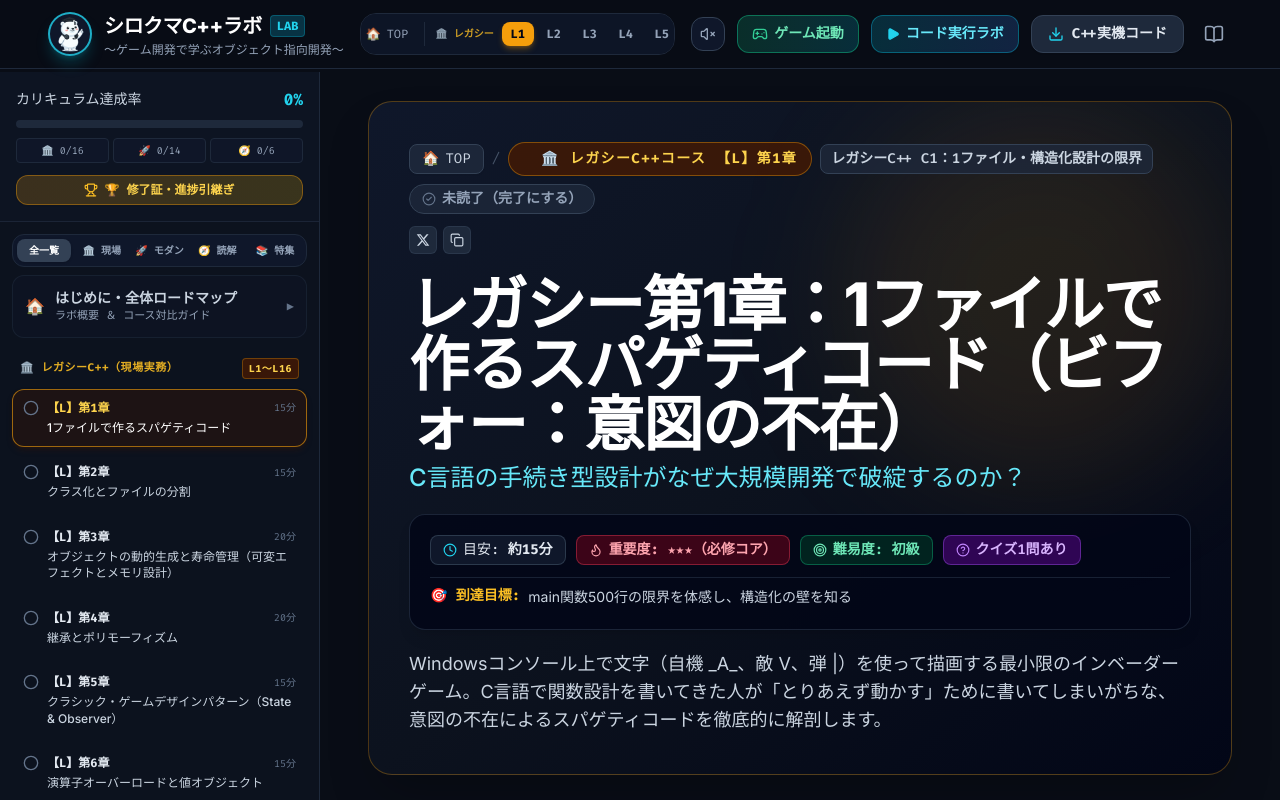
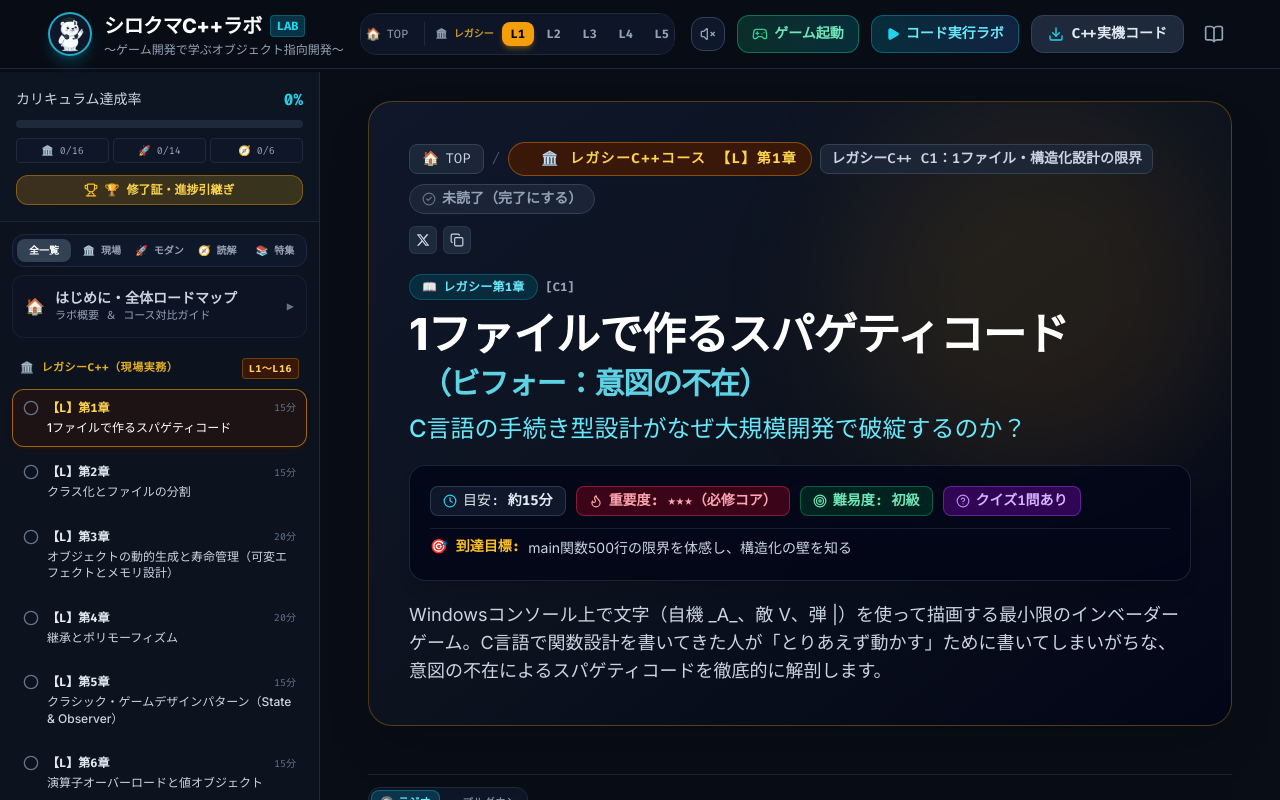
Before and after one commit to genki113355-tm/cpp-study, a React (Vite) app: page / in a window 1280 px wide. Both pictures are taken after a click on the button "L1". Shown: the top 800 px of the page. Built offline with nearby package versions, Linux system fonts and the light colour scheme.

Commit message:
fix(typography): eliminate awkward line wraps on chapter headings with text-wrap balance and inline-block

```diff
--- a/src/components/curriculum/ChapterView.tsx
+++ b/src/components/curriculum/ChapterView.tsx
@@ -39,6 +39,42 @@ import { getChapterEvolution } from '../../data/chapterEvolution';
 import { getChapterMeta } from '../../data/chapterMetadata';
 
 type ViewMode = 'all' | 'learn' | 'code' | 'practice';
+
+interface ParsedChapterHeading {
+  prefix: string;
+  cleanTitle: string;
+  subNote?: string;
+}
+
+const parseChapterHeading = (title: string): ParsedChapterHeading => {
+  if (!title) return { prefix: '', cleanTitle: '', subNote: undefined };
+
+  let prefix = '';
+  let rest = title.trim();
+
+  // 1. コロン（全角/半角）で区切られたプレフィックス（例: "レガシー第1章", "モダン第2章"）
+  const prefixMatch = rest.match(/^([^：:]+)[：:]\s*(.*)$/);
+  if (prefixMatch) {
+    prefix = prefixMatch[1].trim();
+    rest = prefixMatch[2].trim();
+  }
+
+  // 2. 末尾の括弧（全角/半角）注記（例: "ビフォー：意図の不在", "ゼロコピー革命"）
+  let cleanTitle = rest;
+  let subNote: string | undefined = undefined;
+
+  const bracketMatch = rest.match(/^(.*?)[（\(]([^）\)]+)[）\)]\s*$/);
+  if (bracketMatch) {
+    cleanTitle = bracketMatch[1].trim();
+    subNote = bracketMatch[2].trim();
+  }
+
+  return {
+    prefix,
+    cleanTitle: cleanTitle || rest,
+    subNote,
+  };
+};
 
 interface ChapterViewProps {
   chapter: Chapter;
@@ -258,14 +294,44 @@ export const ChapterView: React.FC<ChapterViewProps> = ({
           </div>
 
           {/* メインタイトル */}
-          <div className="space-y-2">
-            <h1 className="text-2xl min-[400px]:text-3xl sm:text-4xl md:text-5xl lg:text-6xl font-black text-white tracking-tight leading-tight break-words">
-              {chapter.title}
-            </h1>
-            <p className="text-base sm:text-xl md:text-2xl text-cyan-300 font-medium leading-snug break-words">
-              {chapter.subtitle}
-            </p>
-          </div>
+          {(() => {
+            const heading = parseChapterHeading(chapter.title);
+            return (
+              <div className="space-y-3">
+                {/* プレフィックスバッジ（章番号やトラック） */}
+                {heading.prefix && (
+                  <div className="flex items-center gap-2 flex-wrap">
+                    <span className="inline-flex items-center gap-1.5 px-3 py-1 rounded-full text-xs font-mono font-bold bg-cyan-950/80 text-cyan-300 border border-cyan-500/30 tracking-wide shadow-sm">
+                      <span>📖</span>
+                      <span>{heading.prefix}</span>
+                    </span>
+                    {chapter.courseChapterCode && (
+                      <span className="text-xs font-mono font-bold text-slate-400">
+                        [{chapter.courseChapterCode}]
+                      </span>
+                    )}
+                  </div>
+                )}
+
+                {/* 主見出し H1 */}
+                <h1 className="text-2xl min-[400px]:text-3xl sm:text-4xl md:text-5xl lg:text-[2.75rem] font-black text-white tracking-tight leading-snug [text-wrap:balance]">
+                  <span className="inline-block break-keep">{heading.cleanTitle}</span>
+                  {heading.subNote && (
+                    <span className="inline-block text-cyan-300/90 text-lg sm:text-2xl md:text-3xl font-bold ml-0 sm:ml-3 mt-1 sm:mt-0 font-sans break-keep">
+                      （{heading.subNote}）
+                    </span>
+                  )}
+                </h1>
+
+                {/* サブタイトル */}
+                {chapter.subtitle && (
+                  <p className="text-base sm:text-xl md:text-2xl text-cyan-300 font-medium leading-snug [text-wrap:pretty]">
+                    {chapter.subtitle}
+                  </p>
+                )}
+              </div>
+            );
+          })()}
 
           {/* 学習メタデータ・ステータスバー（目安時間・重要度・難易度・到達目標） */}
           <div className="p-3.5 sm:p-5 rounded-2xl bg-slate-950/80 border border-slate-800/90 space-y-3 shadow-lg">
@@ -305,7 +371,7 @@ export const ChapterView: React.FC<ChapterViewProps> = ({
             )}
           </div>
 
-          <p className="text-sm sm:text-base md:text-lg text-slate-300 leading-relaxed font-sans max-w-5xl">
+          <p className="text-sm sm:text-base md:text-lg text-slate-300 leading-relaxed font-sans max-w-5xl [text-wrap:pretty]">
             {chapter.description}
           </p>
         </div>
@@ -489,10 +555,23 @@ export const ChapterView: React.FC<ChapterViewProps> = ({
                     </span>
                   </div>
 
-                  <h3 className="text-lg sm:text-2xl font-black text-white font-mono flex items-center justify-center gap-2">
-                    <span className="text-cyan-400">👾</span>
-                    <span>RETRO SPACE SHOOTER : {code} {chapter.title}</span>
-                  </h3>
+                  {/* ゲームステーション見出し */}
+                  {(() => {
+                    const heading = parseChapterHeading(chapter.title);
+                    return (
+                      <div className="space-y-1.5 text-center">
+                        <div className="inline-flex items-center justify-center gap-2 text-xs sm:text-sm font-mono font-bold text-cyan-400 bg-cyan-950/60 px-3.5 py-1 rounded-full border border-cyan-500/30 shadow-sm">
+                          <span>👾</span>
+                          <span>RETRO SPACE SHOOTER</span>
+                          <span className="text-slate-500">•</span>
+                          <span className="text-cyan-300">{code}</span>
+                        </div>
+                        <h3 className="text-lg sm:text-2xl font-black text-white [text-wrap:balance] tracking-tight">
+                          <span className="inline-block break-keep">{heading.cleanTitle}</span>
+                        </h3>
+                      </div>
+                    );
+                  })()}
 
                   {/* L1以外の章のみ「前章からの進化点」を表示 */}
                   {!isFirstChapter ? (
@@ -624,13 +703,13 @@ export const ChapterView: React.FC<ChapterViewProps> = ({
                     {sectionNum}
                   </span>
                 )}
-                <h2 className="text-2xl sm:text-3xl md:text-4xl font-extrabold text-white tracking-tight">
+                <h2 className="text-2xl sm:text-3xl md:text-4xl font-extrabold text-white tracking-tight [text-wrap:balance]">
                   {sectionTitle}
                 </h2>
               </div>
               {/* セクションリード文（解説モードまたはすべて表示時） */}
               {(viewMode === 'all' || viewMode === 'learn') && section.leadText && (
-                <p className="text-lg sm:text-xl text-slate-300 mt-4 leading-relaxed font-sans">
+                <p className="text-lg sm:text-xl text-slate-300 mt-4 leading-relaxed font-sans [text-wrap:pretty]">
                   {section.leadText}
                 </p>
               )}
@@ -683,7 +762,7 @@ export const ChapterView: React.FC<ChapterViewProps> = ({
                         <span className="w-7 h-7 rounded-full bg-cyan-500/20 text-cyan-400 border border-cyan-500/40 flex items-center justify-center font-mono font-bold text-sm">
                           {step.stepNumber}
                         </span>
-                        <h4 className="font-bold text-base sm:text-lg text-slate-100 font-sans">
+                        <h4 className="font-bold text-base sm:text-lg text-slate-100 font-sans [text-wrap:balance]">
                           {step.title}
                         </h4>
                       </div>
@@ -693,7 +772,7 @@ export const ChapterView: React.FC<ChapterViewProps> = ({
                         </code>
                       )}
                     </div>
-                    <p className="text-sm sm:text-base text-slate-300 leading-relaxed pl-10 font-sans">
+                    <p className="text-sm sm:text-base text-slate-300 leading-relaxed pl-10 font-sans [text-wrap:pretty]">
                       {step.description}
                     </p>
 
```
Also changed, not shown: 1 other file (tests, documents, lock files or other folders).
